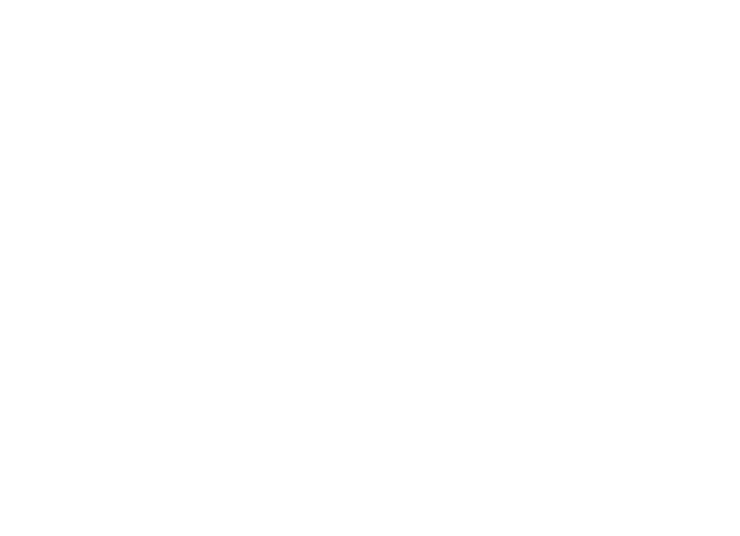
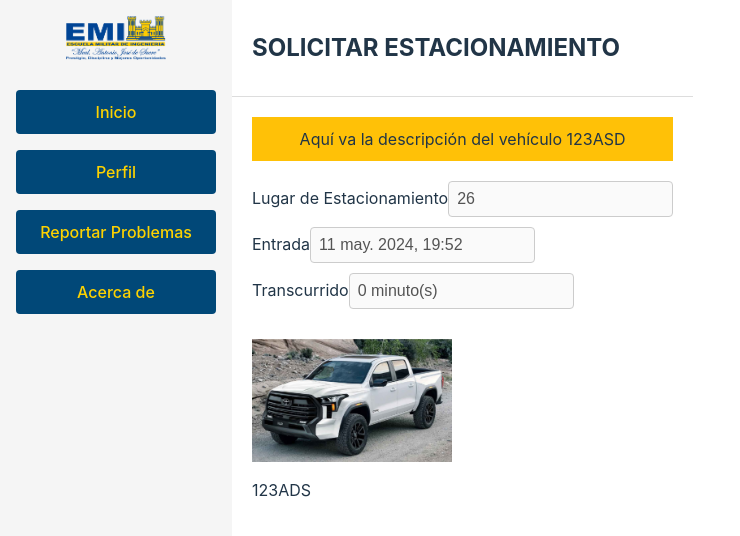
Before and after one commit to dilanCimarChn/ADS2, a React (Vite) app: page /inicio-usuario in a window 1280 px wide. Before the commit this address had no page. Shown: the top 536 px of the page, without its empty margins (0-740 px from the left). Built offline with nearby package versions, Linux system fonts and the light colour scheme.

Commit message:
arreglso de navegacion para usuario

```diff
--- a/src/App.jsx
+++ b/src/App.jsx
@@ -7,6 +7,7 @@ import Estacionamiento from './views/Estacionamiento/Estacionamiento';
 import AsignaciondeEst from './views/AsignaciondeEst/AsignaciondeEst';
 import Usuarios from './views/usuarios/Usuarios';
 import VistasRegisActividad from './views/regis-actividad/vistas-regis-actividad';
+import MainUsu from './views/MainUsu/MainUsu';
 
 function App() {
   return (
@@ -17,7 +18,8 @@ function App() {
         <Route path="/estacionamiento" element={<Estacionamiento />} />
         <Route path="/solicitudes" element={<AsignaciondeEst />} />
         <Route path="/usuarios" element={<Usuarios />} />
-        <Route path="/inicio" element={<Estacionamiento />} />
+        <Route path="/inicio" element={<Estacionamiento />} /> {/* Redirige a Estacionamiento */}
+        <Route path="/inicio-usuario" element={<MainUsu />} /> {/* Nueva ruta para MainUsu */}
         <Route path="/registros" element={<VistasRegisActividad />} />
         {/* Añade aquí cualquier otra ruta necesaria */}
       </Routes>
--- a/src/components/login/LoginForm.jsx
+++ b/src/components/login/LoginForm.jsx
@@ -8,6 +8,11 @@ const credencialesAdmin = {
   contraseña: 'admin123'
 };
 
+const credencialesCarlos = {
+  usuario: 'carlos',
+  contraseña: 'carlos123'
+};
+
 const LoginForm = () => {
   const [email, setEmail] = useState('');
   const [password, setPassword] = useState('');
@@ -16,8 +21,15 @@ const LoginForm = () => {
 
   const handleLogin = (e) => {
     e.preventDefault();
-    if (email === credencialesAdmin.usuario && password === credencialesAdmin.contraseña) {
-      navigate('/estacionamiento'); // Redirige a la vista de estacionamiento
+    if (
+      (email === credencialesAdmin.usuario && password === credencialesAdmin.contraseña) ||
+      (email === credencialesCarlos.usuario && password === credencialesCarlos.contraseña)
+    ) {
+      if (email === 'carlos') {
+        navigate('/inicio-usuario'); // Redirige a la vista de MainUsu para el usuario Carlos
+      } else {
+        navigate('/estacionamiento'); // Redirige a la vista de Estacionamiento para el admin
+      }
     } else {
       setError('Credencial incorrecta'); // Muestra mensaje de error
     }
--- a/src/components/mainusu/SidebarUsu.jsx
+++ b/src/components/mainusu/SidebarUsu.jsx
@@ -10,10 +10,10 @@ const SidebarUsu = () => {
       <div className="logo-container">
         <img src="logoemi.png" alt="Logo" className="logo" />
       </div>
-      <button className="sidebar-button" onClick={() => navigate('/inicio')}>Inicio</button>
-      <button className="sidebar-button" onClick={() => navigate('/solicitudes')}>Perfil</button>
-      <button className="sidebar-button" onClick={() => navigate('/registros')}>Reportar Problemas</button>
-      <button className="sidebar-button" onClick={() => navigate('/reportes')}>Acerca de</button>
+      <button className="sidebar-button" onClick={() => navigate('/inicio-usuario')}>Inicio</button>
+      <button className="sidebar-button" onClick={() => navigate('/perfil')}>Perfil</button>
+      <button className="sidebar-button" onClick={() => navigate('/reportar-problema')}>Reportar Problemas</button>
+      <button className="sidebar-button" onClick={() => navigate('/acerca-de')}>Acerca de</button>
     </div>
   );
 };
```
